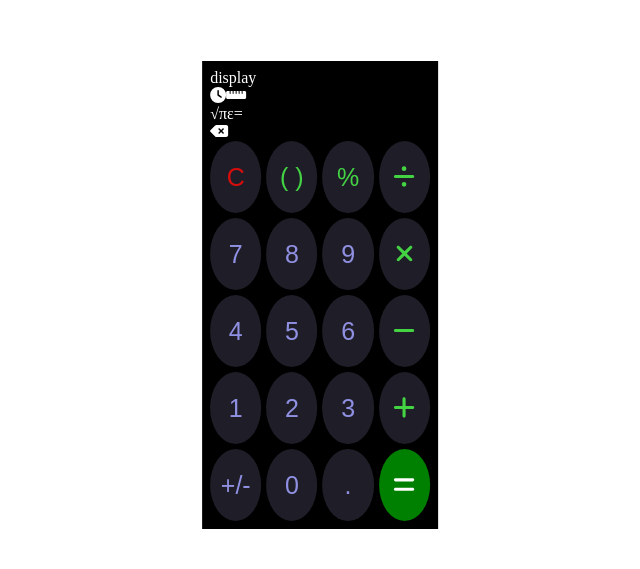
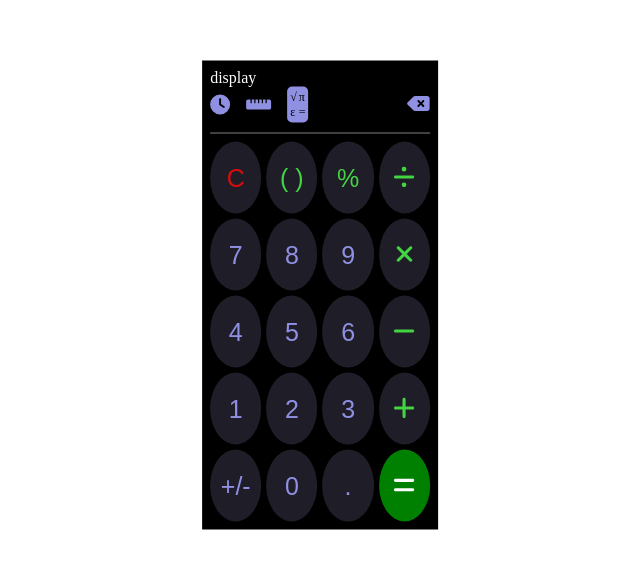
Before and after one commit to AnjumSunkesula/Calculator-App, a React (Vite) app: page / in a window 1280 px wide. Shown: the part 105-674 px from the top of the page, without its empty margins (320-960 px from the left). Built offline with nearby package versions, Linux system fonts and the light colour scheme.

Commit message:
added styles to the multiple math symbols icon

```diff
--- a/src/App.css
+++ b/src/App.css
@@ -56,13 +56,37 @@ button.clear {
     color: #fff;
     padding: 8px;
 }
-.scales .icon{
+.math-icons{
+    display: flex;
+    align-items: center;
+    justify-content: space-between;
+    border-bottom: 1px solid grey;
+    padding-bottom: 10px;
+}
+.jBSwj{
+    display: flex;
+    align-items: center;
+    gap: 16px;
+}
+.icon{
     color: rgb(144, 144, 227);
+    font-size: 20px;
+}
+.icon-container{
+    display: grid;
+    grid-template-columns: auto auto;
+    column-gap: 2px;
+    padding: 3px;
+    background-color: rgb(144, 144, 227);
+    color: black;
+    font-size: 12px;
+    border-radius: 5px;
 }
 .button-wrapper{
     display: flex;
     flex-direction: column;
     gap: 5px;
+    padding-top: 8px;
 }
 .rows{
     display: flex;
```
